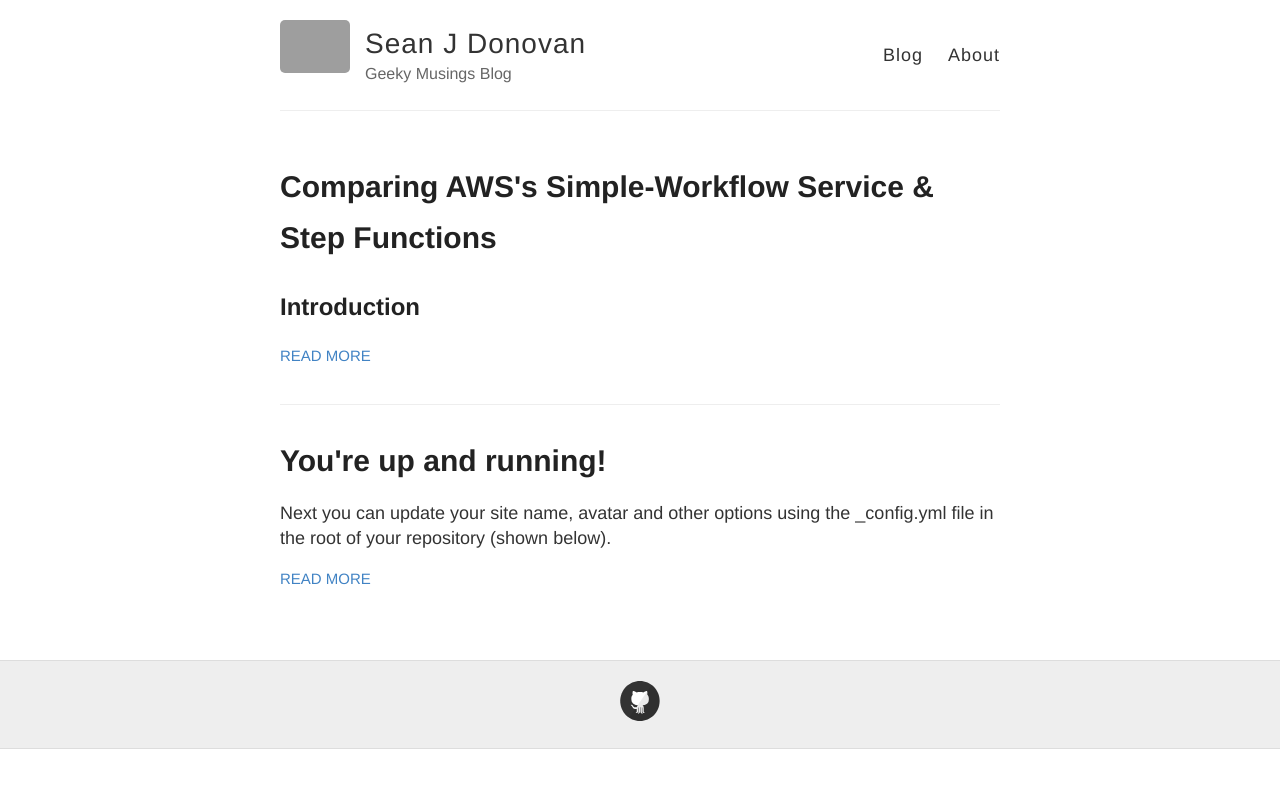
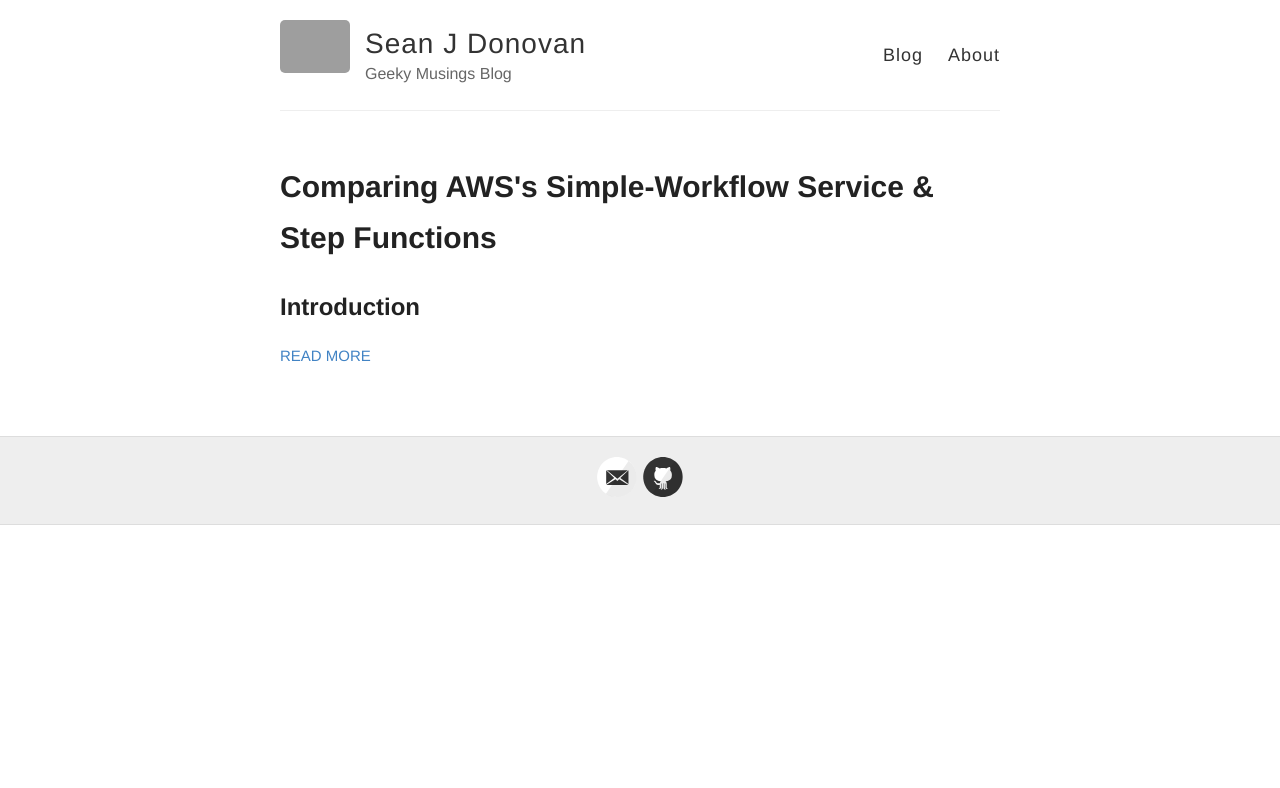
Before and after one commit to sdonovanuk/geekymusings, a Jekyll site: the page built from index.html, in a window 1280 px wide. Shown: the top 788 px of the page. Built offline with Jekyll 4.4.1, drawn with Linux system fonts in a browser that asks for light colours; grey boxes are pictures that could not be loaded.

Commit message:
minor change

```diff
--- a/_config.yml
+++ b/_config.yml
@@ -18,7 +18,7 @@ avatar: https://raw.githubusercontent.com/barryclark/jekyll-now/master/images/je
 # Includes an icon in the footer for each username you enter
 footer-links:
   dribbble:
-  email:
+  email: sean@sdonovan.net
   facebook:
   flickr:
   github: sdonovanuk/geekymusings
--- a/_posts/2014-3-3-Hello-World.md
+++ /dev/null
@@ -1,10 +0,0 @@
----
-layout: post
-title: You're up and running!
----
-
-Next you can update your site name, avatar and other options using the _config.yml file in the root of your repository (shown below).
-
-![_config.yml]({{ site.baseurl }}/images/config.png)
-
-The easiest way to make your first post is to edit this one. Go into /_posts/ and update the Hello World markdown file. For more instructions head over to the [Jekyll Now repository](https://github.com/barryclark/jekyll-now) on GitHub.
```
Also changed, not shown: README.md.
